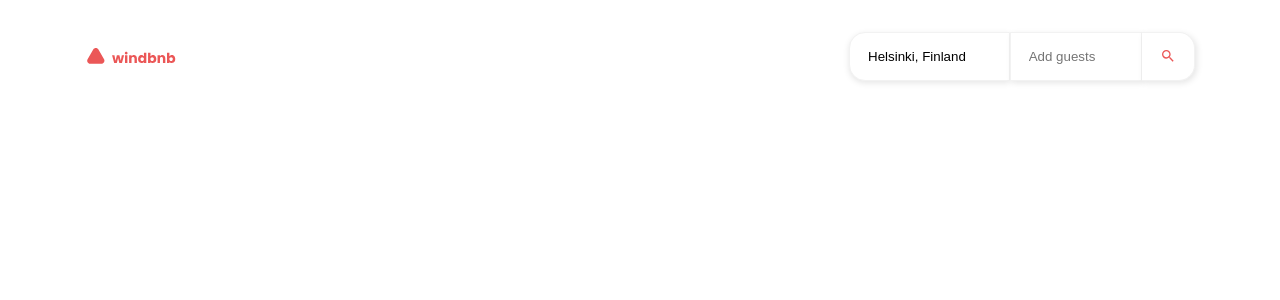
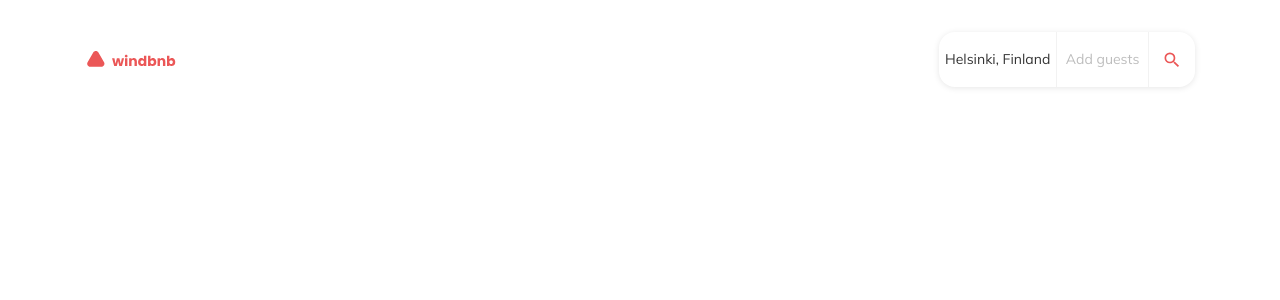
Before and after one commit to drainerr/Windbnb, a React (Create React App) app: page / in a window 1280 px wide. Shown: the top 300 px of the page. Built offline with nearby package versions, Linux system fonts and the light colour scheme.

Commit message:
refactor search component

```diff
--- a/src/Components/Search/Search.js
+++ b/src/Components/Search/Search.js
@@ -1,5 +1,6 @@
 import React, { useState, useEffect } from 'react';
 import { MdOutlineSearch as SearchIcon } from 'react-icons/md';
+import Button from '../../UI/Button';
 import Modal from './Modal';
 import styles from './Search.module.css';
 
@@ -19,26 +20,20 @@ const Search = () => {
         objClicked={objClicked}
       />
       <div className={styles.searchWrapper}>
-        <div className={styles.Location}>
-          <input
-            type="text"
-            value={chosenLocation}
-            onFocus={() => setIsSearchActive(true)}
-          />
+        <div className={styles.location}>
+          <Button onFocus={() => setIsSearchActive(true)}>
+            Helsinki, Finland
+          </Button>
         </div>
-        <div className={styles.addGuests}>
-          <input
-            type="text"
-            placeholder="Add guests"
-            onFocus={() => setIsSearchActive(true)}
-          />
+        <div className={styles.guests}>
+          <Button onFocus={() => setIsSearchActive(true)}>Add guests</Button>
         </div>
-        <div
-          className={styles.searchButton}
-          onClick={() => setIsSearchActive(true)}
+        <Button
+          className={styles.searchBtn}
+          onFocus={() => setIsSearchActive(true)}
         >
-          <SearchIcon className={styles.searchIcon} />
-        </div>
+          <SearchIcon />
+        </Button>
       </div>
     </React.Fragment>
   );
--- a/src/Components/Search/Search.module.css
+++ b/src/Components/Search/Search.module.css
@@ -4,9 +4,64 @@
   display: flex;
   align-items: center;
   margin-right: 6.65vw;
-  font-family: 'Mulish';
+  font-family: 'Mulish', sans-serif;
+  background-color: inherit;
+  box-shadow: 0px 1px 6px 0px #0000001a;
+  border-radius: 16px;
+  height: 55px;
+  width: 20vw;
 }
-.Location input,
+.location {
+  display: flex;
+  justify-content: center;
+  align-items: center;
+  height: inherit;
+  width: 9.5vw;
+}
+.location button,
+.guests button {
+  border: unset;
+  background-color: inherit;
+  font-size: 14px;
+  font-weight: 400;
+  height: inherit;
+  font-family: 'Mulish', sans-serif;
+  line-height: 17.5px;
+  color: #333333;
+}
+.searchBtn {
+  height: inherit;
+}
+.guests button {
+  color: #bdbdbd;
+}
+.guests button:hover,
+.location button:hover,
+.searchBtn:hover {
+  cursor: pointer;
+}
+.guests {
+  display: flex;
+  justify-content: center;
+  align-items: center;
+  width: 7.3vw;
+  border-right: 1px solid #f2f2f2;
+  border-left: 1px solid #f2f2f2;
+  height: inherit;
+  background-color: inherit;
+}
+.searchBtn {
+  height: inherit;
+  display: flex;
+  justify-content: center;
+  align-items: center;
+  width: 3.7vw;
+  border: unset;
+  background-color: inherit;
+  font-size: 20px;
+  color: #eb5757;
+}
+/* .Location input,
 .addGuests input,
 .searchIcon {
   padding: 16px 18px;
@@ -51,4 +106,4 @@
 }
 .searchIcon:hover {
   background-color: rgb(255, 216, 216);
-}
+} */
--- a/src/UI/Button.js
+++ b/src/UI/Button.js
@@ -1,6 +1,6 @@
-const Button = ({ children, className, onClick }) => {
+const Button = ({ children, className, onClick, onFocus }) => {
   return (
-    <button className={className} onClick={onClick}>
+    <button className={className} onClick={onClick} onFocus={onFocus}>
       {children}
     </button>
   );
```
